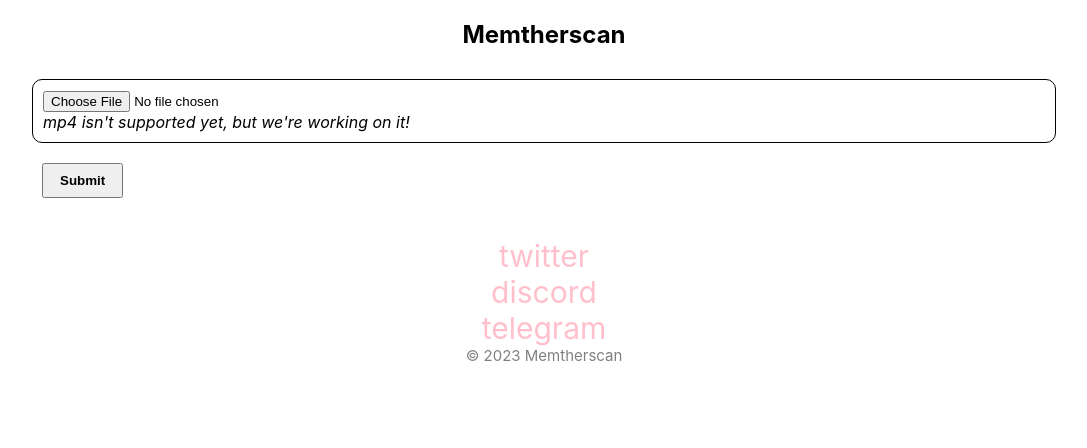
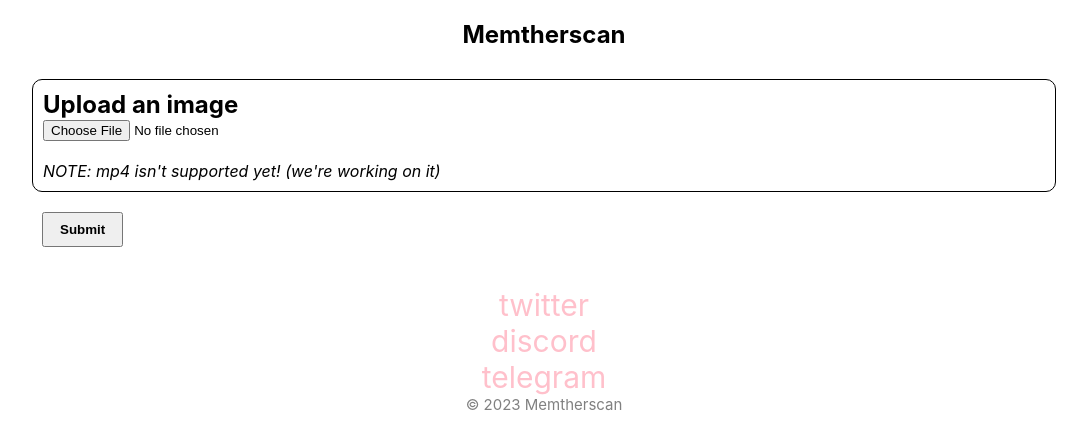
Before and after one commit to guzus/memtherscan-interface, a Next.js app: page /upload in a window 1280 px wide. Shown: the top 448 px of the page, without its empty margins (96-1183 px from the left). Built offline with nearby package versions, Linux system fonts and the light colour scheme.

Commit message:
minor adjustments

```diff
--- a/pages/upload/index.js
+++ b/pages/upload/index.js
@@ -84,12 +84,17 @@ function FileUploadPage() {
       <Header></Header>
       <div>
         <UploadWrapper>
+          <h2>Upload an image</h2>
+          {/*<div>*/}
+          {/*  Choose tags*/}
+          {/*</div>*/}
           <input type="file" name="file" onChange={changeHandler} />
           {isFilePicked ? (
             <div>
-              <p>Filename: {selectedFile.name}</p>
+              {/*<p>Filename: {selectedFile.name}</p>*/}
               {/* <p>Filetype: {selectedFile.type}</p> */}
-              <p>Size in bytes: {selectedFile.size}</p>
+              <br/>
+              <p>Size: {selectedFile?.size / 1000} KB</p>
               {/* <p>
                 lastModifiedDate:{" "}
                 {selectedFile.lastModifiedDate.toLocaleDateString()}
@@ -98,7 +103,8 @@ function FileUploadPage() {
           ) : (
             <p></p>
           )}
-          <i>mp4 isn't supported yet, but we're working on it!</i>
+          <br />
+          <i>NOTE: mp4 isn't supported yet! (we're working on it)</i>
         </UploadWrapper>
         <SubmitWrapper>
           <div>
```
